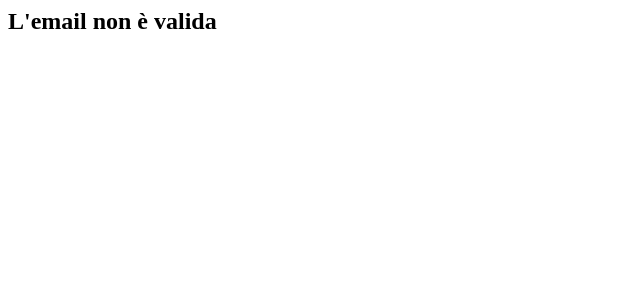
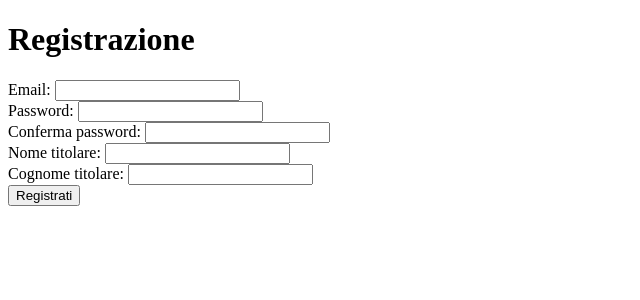
Before and after one commit to Gruppo6PW/ProjectWork, a PHP site: page /registrazione.php in a window 1280 px wide. Shown: the top 300 px of the page, without its empty margins (0-640 px from the left). Run offline with PHP 8.4, Linux system fonts and the light colour scheme; data that the repository does not hold is empty.

Commit message:
sistemato errore e aggiunto isset submit

```diff
--- a/registrazione.php
+++ b/registrazione.php
@@ -13,6 +13,8 @@
         return true;
     }
 
+    // Controllo se è stato premuto il button di submit, ossia è presente un elemento inviato in POST con chiave Registrazione nell'array superglobale
+    if(isset($_POST["Registrati"])){
         // Prendo i valori inviata dalla pagina di registrazione
         $email = $_POST["email"];
         $password = $_POST["password"];
@@ -96,6 +98,7 @@
         } else{
             echo("<h2>L'email non è valida</h2>");
             return;
+        }
     }
 ?>
 
```
Lines whose indentation alone changed are shown as unchanged.
